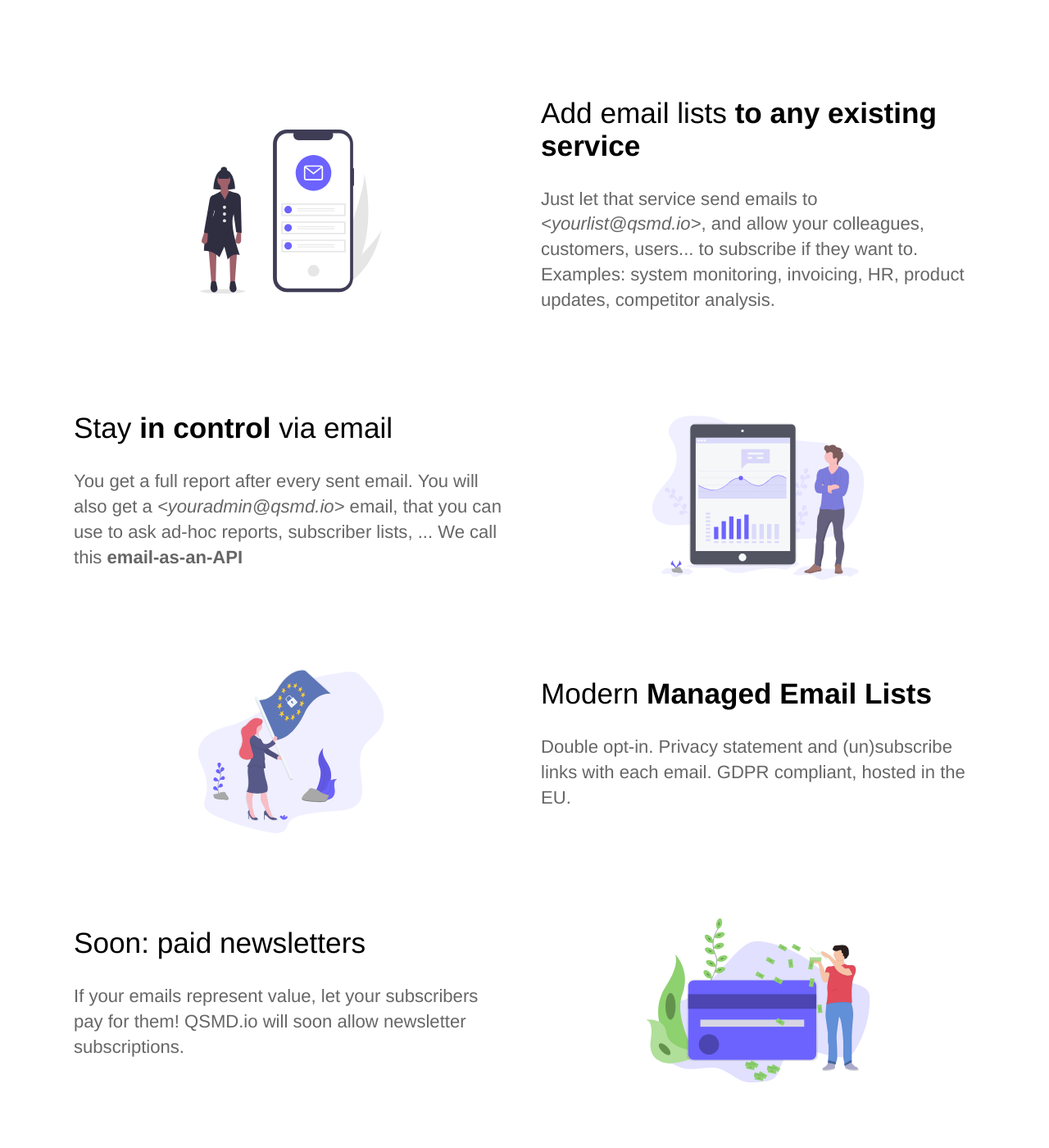
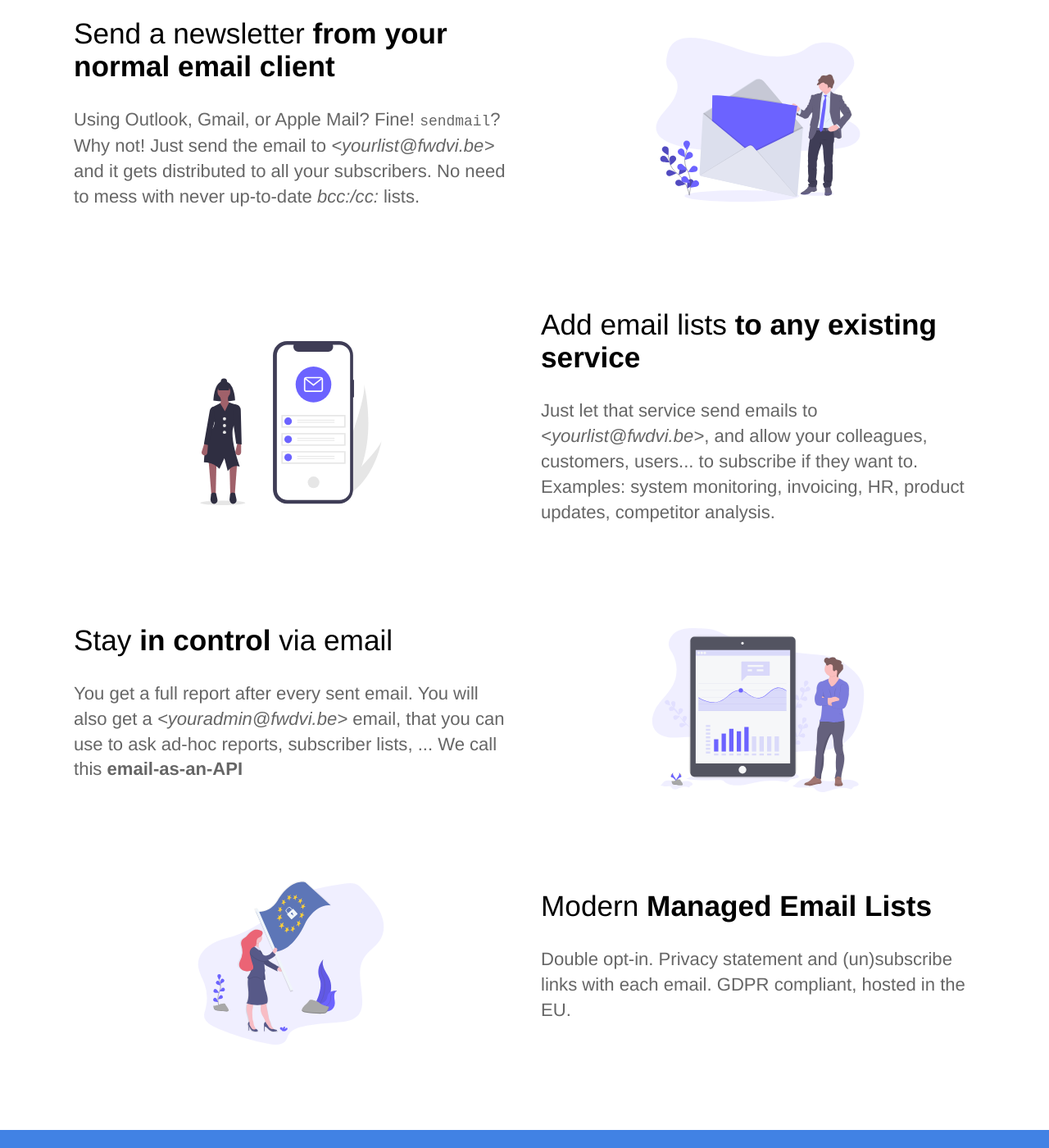
Before and after one commit to pforret/www.fwdvibe.com, a Jekyll site: the page built from index.html, in a window 1280 px wide and 1400 px high, scrolled down 682 px. Shown: the whole window at 82% size. Built offline with Jekyll 4.4.1, drawn with Linux system fonts in a browser that asks for light colours; nearby versions of some CDN libraries.

Commit message:
change name

```diff
--- a/_config.yml
+++ b/_config.yml
@@ -1,16 +1,16 @@
 # ----
 # Site
 
-title: qsmd.io
-url: "https://landing.qsmd.io/"
+title: fwdvibe.com
+url: "https://www.fwdvibe.com"
 baseurl:
 google_analytics_key:
 google_maps_javascript_api_key:
 disqus_shortname:
-
+contact-email: peter@fwdvibe.com
 # Values for the jekyll-seo-tag gem (https://github.com/jekyll/jekyll-seo-tag)
-logo: /siteicon.png
-description: QSMD Email Forwarding Lists
+logo: /images/fwdvibe.png
+description: Email Forwarding Lists
 author:
   name: Peter Forret
   email: peter@forret.com
@@ -23,7 +23,7 @@
 # -----
 # Build
 
-timezone: Etc/UTC
+timezone: Europe/Brussels
 
 collections:
   staff_members:
--- a/_layouts/default.html
+++ b/_layouts/default.html
@@ -23,7 +23,7 @@
 	<body>
 		<header>
 			<div class="container">
-				<div class="company-name"><a href="{{ site.baseurl }}/"><img height="50" src="/images/logo.jpg"></a></div>
+				<div class="company-name"><a href="{{ site.baseurl }}/"><img height="50" src="/images/fwdvibe.png"></a></div>
 				{% include navigation.html %}
 			</div>
 		</header>
--- a/index.html
+++ b/index.html
@@ -1,5 +1,5 @@
 ---
-title: Instant Email Distribution Lists by qsmd.io
+title: Instant Email Distribution Lists
 description: Easy Email List Management
 ---
 <section class="hero">
@@ -7,6 +7,7 @@
 		<h1 class="editable">Instant Email Forwarding Lists</h1>
 		<p class="subtext editable">No-Hassle Add-on Self-Managed Email Lists</p>
 	</div>
+    <img style="max-width: 450px;" src="/images/fwdvibe.png"/>
 </section>
 
 <div class="content">
@@ -15,7 +16,7 @@
             <div class="text editable">
                 <h2>Send a newsletter <strong>from your normal email client</strong></h2>
                 <p>Using Outlook, Gmail, or Apple Mail? Fine! <code>sendmail</code>? Why not!
-                    Just send the email to <i>&lt;yourlist@qsmd.io&gt;</i> and it gets distributed to all your subscribers. No need to mess with never up-to-date <i>bcc:/cc:</i> lists.
+                    Just send the email to <i>&lt;yourlist@fwdvi.be&gt;</i> and it gets distributed to all your subscribers. No need to mess with never up-to-date <i>bcc:/cc:</i> lists.
                 </p>
             </div>
             <div class="image">
@@ -28,7 +29,7 @@
         <div class="container flex">
             <div class="text editable">
                 <h2>Add email lists <strong>to any existing service</strong></h2>
-                <p>Just let that service send emails to <i>&lt;yourlist@qsmd.io&gt;</i>, and allow your colleagues, customers, users... to subscribe if they want to. Examples: system monitoring, invoicing, HR, product updates, competitor analysis.</p>
+                <p>Just let that service send emails to <i>&lt;yourlist@fwdvi.be&gt;</i>, and allow your colleagues, customers, users... to subscribe if they want to. Examples: system monitoring, invoicing, HR, product updates, competitor analysis.</p>
             </div>
             <div class="image">
                 <img height="200" src="/images/undraw/undraw_mobile_inbox_3h46.svg" alt="Screenshot" />
@@ -40,7 +41,7 @@
         <div class="container flex">
             <div class="text editable">
                 <h2>Stay <strong>in control</strong> via email</h2>
-                <p>You get a full report after every sent email. You will also get a <i>&lt;youradmin@qsmd.io&gt;</i> email, that you can use to ask ad-hoc reports, subscriber lists, ...
+                <p>You get a full report after every sent email. You will also get a <i>&lt;youradmin@fwdvi.be&gt;</i> email, that you can use to ask ad-hoc reports, subscriber lists, ...
                     We call this <strong>email-as-an-API</strong>
                 </p>
             </div>
@@ -63,18 +64,18 @@
         </div>
     </section>
 
-    <section>
-        <div class="container flex">
-            <div class="text editable">
-                <h2>Soon: paid newsletters</h2>
-                <p>If your emails represent value, let your subscribers pay for them! QSMD.io will soon allow newsletter subscriptions.
-                </p>
-            </div>
-            <div class="image">
-                <img height="200" src="/images/undraw/undraw_make_it_rain_iwk4.svg" alt="Screenshot" />
-            </div>
-        </div>
-    </section>
+<!--    <section>-->
+<!--        <div class="container flex">-->
+<!--            <div class="text editable">-->
+<!--                <h2>Soon: paid newsletters</h2>-->
+<!--                <p>If your emails represent value, let your subscribers pay for them! fwdvi.be will soon allow newsletter subscriptions.-->
+<!--                </p>-->
+<!--            </div>-->
+<!--            <div class="image">-->
+<!--                <img height="200" src="/images/undraw/undraw_make_it_rain_iwk4.svg" alt="Screenshot" />-->
+<!--            </div>-->
+<!--        </div>-->
+<!--    </section>-->
 
     <section class="bottom-cta">
 		<h2 class="editable">Get your <strong>instant email list </strong> now</h2>
--- a/pricing.html
+++ b/pricing.html
@@ -59,7 +59,7 @@
   - question: Do you offer pricing for nonprofit organizations?
     answer: Yes, send us a message and we'll set you up on our nonprofit pricing.
   - question: Questions?
-    answer: Contact us for any further questions at <a href="mailto:support@qsmd.io">support@qsmd.io</a>.
+    answer: Contact us for any further questions at <a href="mailto:{{site.contact-email}}">{{site.contact-email}}</a>.
 ---
 <div class="plans">
 	{% for plan in page.pricing_table %}
```
Also changed, not shown: images/fwdvibe.png (added).
